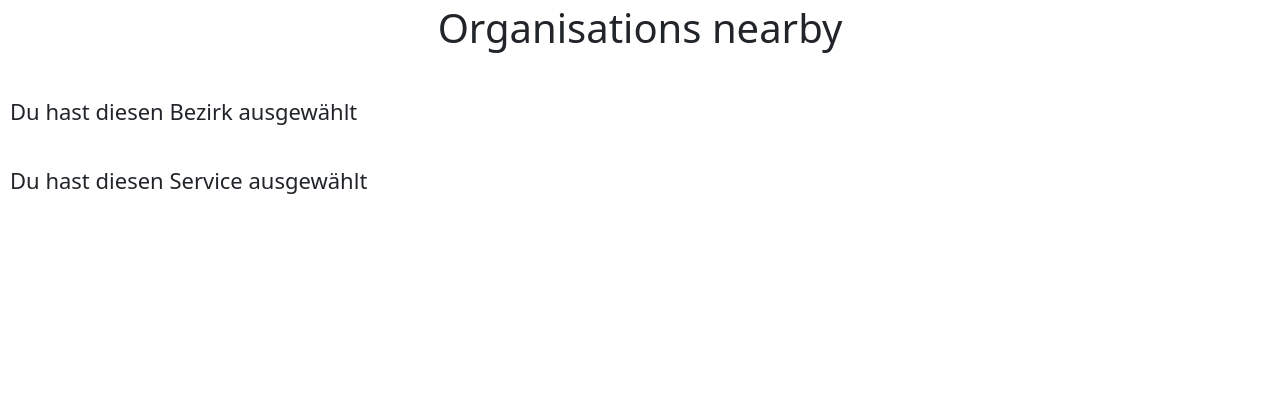
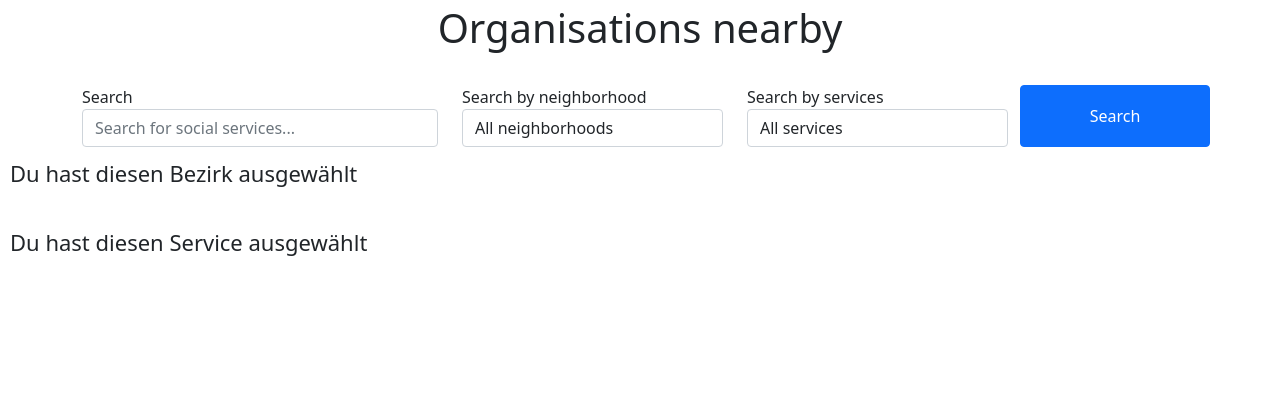
Before and after one commit to TechLabs-Berlin/wt21-nearby, a Flask app: template templates/output.html in a window 1280 px wide. Shown: the part 107-527 px from the top of the page. Run offline with Flask 2, Linux system fonts and the light colour scheme; the template is opened without the code that fills it, so the values that code supplies are empty; some libraries are stand-ins or nearby versions.

Commit message:
output search bar

```diff
--- a/templates/output.html
+++ b/templates/output.html
@@ -29,18 +29,56 @@
 		</a>
 	</nav>
 	<main>
-		<!-- <div class="container-fluid">
-			<div class="row justify-content-md-left g-5 p-3">
-				<div class="card col-3" style="width: 18rem;">
-					<img src="" alt="#">
-				<div class="card-body"> -->
-		<!-- <div> -->
-		<!-- <div class="container-fluid">
-				<div class="row g-5 p-3">
-					<div class="card col" style="width: 18rem;">
-						<img src="" alt="#">
-						<div class="card-body"> -->
-							<h1>Organisations nearby</h1>
+		<h1>Organisations nearby</h1>
+		<form class="homepage">
+			<div class="container">
+			<div class="row justify-content-md-center">
+				<div class="col-4">
+					<label>Search</label>
+					<input type="search" class="form-control" placeholder="Search for social services...">
+				</div>
+				<div class="col-3">
+					<form action=" {{ url_for('out') }} ", method="GET">
+						<label for="bezirk">Search by neighborhood</label>
+						<select name="bezirk" class="form-control" id="#">
+							<option>All neighborhoods</option>
+							<option>Charlottenburg-Wilmersdorf</option>
+							<option>Friedrichshain-Kreuzberg</option>
+							<option>Kreuzberg</option>
+							<option>Lichtenberg</option>
+							<option>Marzahn-Hellersdorf</option>
+							<option>Mitte</option>
+							<option>Neukölln</option>
+							<option>Oranienburg</option>
+							<option>Pankow</option>
+							<option>Potsdam</option>
+							<option>Reinickendorf</option>
+							<option>Spandau</option>
+							<option>Steglitz-Zehlendorf</option>
+							<option>Tempelhof-Schöneberg</option>
+							<option>Treptow-Köpenick</option>
+						</select>
+					</form>
+				</div>
+				<div class="col-3">
+					<form action=" {{ url_for('out') }} ", method="GET">
+					<label>Search by services</label>
+					<select name="services" class="form-control" id="#">
+						<option>All services</option>
+						<option>Education</option>
+						<option>Family Care & Support</option>
+						<option>Free Time Activites</option>
+						<option>Senior Center</option>
+						<option>Youth Center</option>
+						<option>Cultural Activites</option>
+						<option>Sport & Health</option>
+					</select>
+					</form>
+				</div>
+					<button class="btn btn-primary col-2" type="submit" formaction=" {{ url_for('out') }} ">Search</button>
+			</div>
+		</div>
+		</form>
 		<div>
             <p> Du hast diesen Bezirk ausgewählt {{ bezirk }} </p>
 			<p> Du hast diesen Service ausgewählt {{ services }} </p>
```
